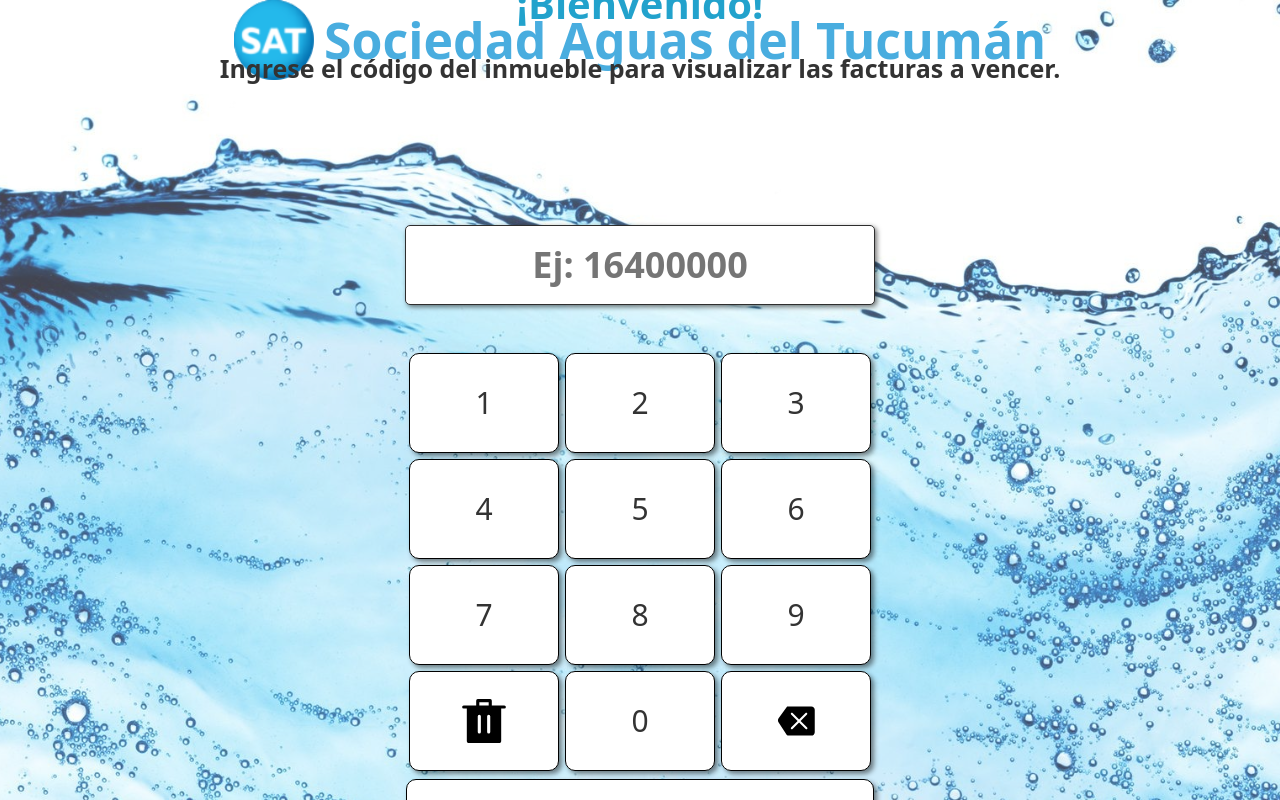
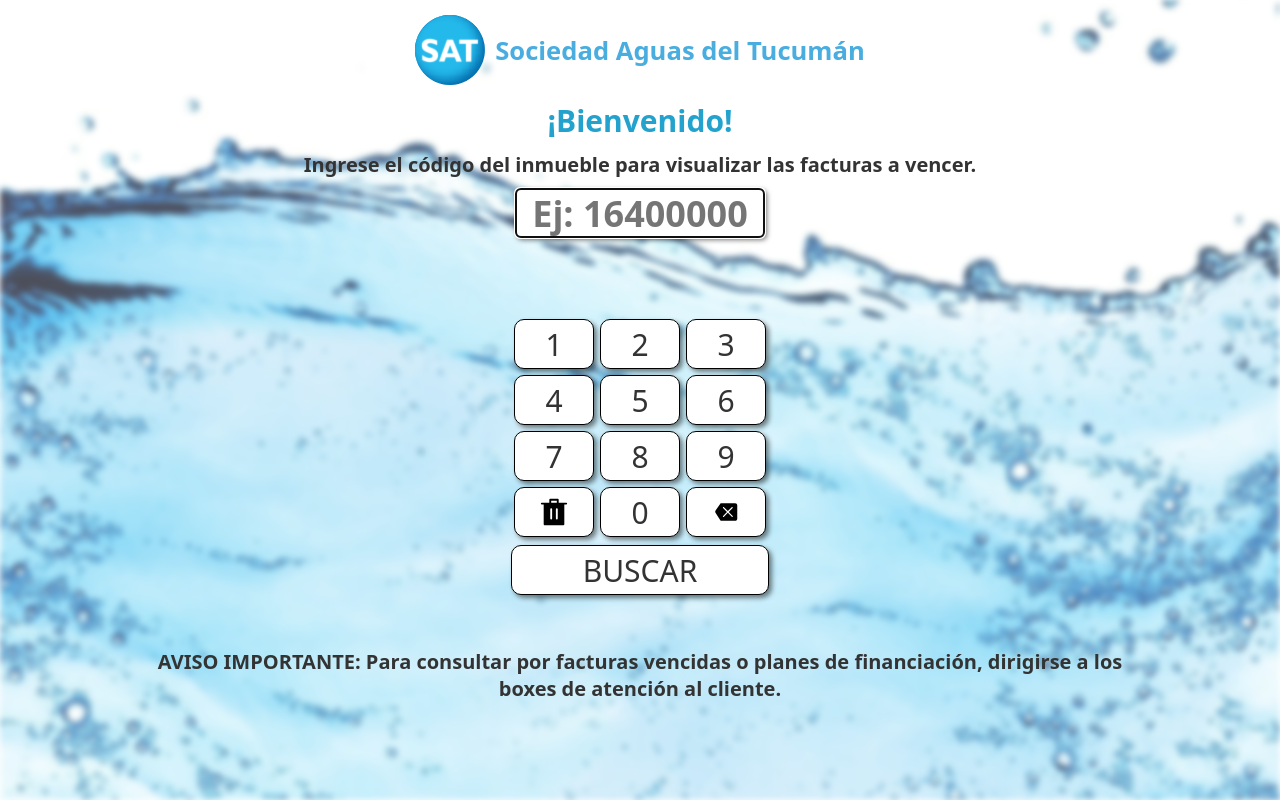
Before and after one commit to Davidvg29/sat-web-totem, a React (Vite) app in the folder frontend/: page / in a window 1280 px wide. Shown: the top 800 px of the page. Built offline with nearby package versions, Linux system fonts and the light colour scheme.

Commit message:
cambios de estilos

```diff
--- a/frontend/index.html
+++ b/frontend/index.html
@@ -3,7 +3,7 @@
   <head>
     <meta charset="UTF-8" />
     <link rel="icon" type="image/svg+xml" href="./src/assets/icono.png" />
-    <meta name="viewport" content="width=device-width, initial-scale=1.0" />
+    <meta name="viewport" content="width=device-width, initial-scale=1, maximum-scale=1, user-scalable=no">
     <title>SAT - Sociedad Aguas del Tucumán</title>
   </head>
   <body>
--- a/frontend/src/components/FacturasVigentes/FacturasVigentes.module.css
+++ b/frontend/src/components/FacturasVigentes/FacturasVigentes.module.css
@@ -32,7 +32,7 @@
 }
 
 .buttonPrint{
-  background-color: #f78533;
+  background-color: var(--naranja);
   border-radius: 5px;
   width: 100px;
   height: 30px;
@@ -48,7 +48,8 @@
 .buttonPrint:hover{
   cursor: pointer;
   background-color: #d6f5ff;
-  color: black
+  color: black;
+  transform: scale(1.1);
 }
 .buttonPrint img{
   width: 25px;
--- a/frontend/src/components/Header/Header.module.css
+++ b/frontend/src/components/Header/Header.module.css
@@ -4,14 +4,24 @@
     justify-content: center;
     align-items: center;
     padding: 10px;
+    margin: 10px;
     text-align: center;
     height: 10vh;
 }
 header img{
     margin-right: 10px;
-    width: 80px;
+    width: 70px;
 }
 header h1{
     color: var(--azul-sat);
-    font-size: 50px;
+    font-size: 2vw;
 }
+
+@media (max-width: 1080px) and (min-height: 1080px) {
+    header h1{
+        font-size: 4vw;
+    }
+    header img{
+    width: 55px;
+}
+}
--- a/frontend/src/components/Inmueble/Inmueble.jsx
+++ b/frontend/src/components/Inmueble/Inmueble.jsx
@@ -31,14 +31,15 @@
     return (
         <div className={css.containerInmueble}>
         <div className={css.containerBack}>
-            <Link to="/">
-                <svg fill="#000000" viewBox="0 0 1024 1024" xmlns="http://www.w3.org/2000/svg">
+            <Link to="/" className={css.linkBack}>
+                <svg fill="#ffffff" viewBox="0 0 1024 1024" xmlns="http://www.w3.org/2000/svg">
                 <g id="SVGRepo_bgCarrier" strokeWidth="0"></g>
                 <g id="SVGRepo_tracerCarrier" strokeLinecap="round" strokeLinejoin="round"></g>
                 <g id="SVGRepo_iconCarrier">
                     <path d="M222.927 580.115l301.354 328.512c24.354 28.708 20.825 71.724-7.883 96.078s-71.724 20.825-96.078-7.883L19.576 559.963a67.846 67.846 0 01-13.784-20.022 68.03 68.03 0 01-5.977-29.488l.001-.063a68.343 68.343 0 017.265-29.134 68.28 68.28 0 011.384-2.6 67.59 67.59 0 0110.102-13.687L429.966 21.113c25.592-27.611 68.721-29.247 96.331-3.656s29.247 68.721 3.656 96.331L224.088 443.784h730.46c37.647 0 68.166 30.519 68.166 68.166s-30.519 68.166-68.166 68.166H222.927z"></path>
                 </g>
                 </svg>
+                <p>volver atras</p>
             </Link>
         </div>
             <div className={css.containerInformacion}>
--- a/frontend/src/components/Inmueble/Inmueble.module.css
+++ b/frontend/src/components/Inmueble/Inmueble.module.css
@@ -18,6 +18,7 @@
     display: flex;
     justify-content: center;
     align-items: center;
+    padding: 20px;
 }
 
 .subContainerInformacion{
@@ -47,6 +48,32 @@
     width: 100%;
     max-width: 100%;
     padding-left: 10%;
+    z-index: 1000;
+    display: flex;
+}
+.linkBack{
+    display: flex;
+    justify-content: start;
+    align-items: center;
+    background-color: var(--naranja);
+    padding: 10px;
+    border-radius: 10px;
+    color: white;
+    text-decoration: none;
+    box-shadow: 2px 2px 5px rgba(0, 0, 0, 0.500);
+    margin-bottom: 10px;
+}
+.linkBack p{
+    color: white;
+    font-weight: 600;
+}
+.linkBack:hover{
+    background-color: #ec7c2c;
+    transform: scale(1.1);
+}
+.containerBack p{
+    /* background-color: red; */
+    margin-left: 10px;
 }
 
 .containerDireccion{
@@ -73,4 +100,5 @@
 .pReviseDatos{
     /* background-color: red; */
     margin-top: 20px;
+    text-align: center;
 }
--- a/frontend/src/components/Keyboard/Keyboard.module.css
+++ b/frontend/src/components/Keyboard/Keyboard.module.css
@@ -25,3 +25,15 @@
     cursor: pointer;
     background-color: #a1e7ff;
 }
+
+@media  (orientation: landscape) {
+    .key{
+        width: 80px;
+        height: 50px;
+        font-size: 30px;
+    }
+    .key svg{
+        width: 30px;
+    }
+
+}
--- a/frontend/src/components/SearchInmueble/SearchInmueble.jsx
+++ b/frontend/src/components/SearchInmueble/SearchInmueble.jsx
@@ -60,7 +60,7 @@
             <p><b>Ingrese el código del inmueble para visualizar las facturas a vencer.</b></p>
             <div className={css.containerInputKeyboard}>
                 <form onSubmit={searchInmueble}>
-                    <input className={css.inputValueCodInmueble} type="number" value={inputValue} onChange={handleChange} placeholder="Ej: 16400000"/>
+                    <input className={css.inputValueCodInmueble} type="number" autoFocus value={inputValue} onChange={handleChange} placeholder="Ej: 16400000"/>
                 </form>
                 <p className={css.message}>{message}</p>
                 <div className={css.containerKeyboard}>
--- a/frontend/src/components/SearchInmueble/SearchInmueble.module.css
+++ b/frontend/src/components/SearchInmueble/SearchInmueble.module.css
@@ -1,29 +1,32 @@
 .containerSearchInmueble {
   display: flex;
   flex-direction: column;
-  justify-content: center;
+  /* justify-content: center; */
   align-items: center;
   text-align: center;
   width: 100vw;
-  height: 90vh;
+  height: 80vh;
+  /* background-color: #22a2cc; */
+   /* margin-top: 10%; */
 }
 
 .containerSearchInmueble h2{
-  margin: 20px;
+  /* margin: 20px; */
   color: #22a2cc;
-  font-size: 40px;
+  font-size: 30px;
 }
 
 .containerSearchInmueble input{
     text-align: center;
 }
 .containerSearchInmueble p{
-  font-size: 25px;
+  font-size: 20px;
+  margin: 10px;
 }
 .containerInputKeyboard{
   /* background-color: red; */
   height: 90vh;
-  margin-top: 15vh;
+  /* margin-top: 15%; */
   display: flex;
   justify-content: start;
   align-items: center;
@@ -37,6 +40,7 @@
     flex-direction: column;
     justify-content: center;
     align-items: center;
+    height: 45vh;
 }
 
 .butonBuscar{
@@ -94,3 +98,22 @@
   padding: 0 10% 0 10%;
   margin-top: 10%;
 }
+
+@media  (orientation: landscape) {
+    .containerKeyboard{
+
+    }
+    .message{
+      /* height: 20px; */
+      width: 500px;
+      margin-bottom: 0px;
+    }
+    .inputValueCodInmueble {
+      height: 50px;
+      width: 250px;
+      margin: 0;
+    }
+    .butonBuscar{
+      height: 50px;
+    }
+}
--- a/frontend/src/index.css
+++ b/frontend/src/index.css
@@ -1,7 +1,7 @@
 :root {
   /* --azul-sat: #22a2cc;  */
   --azul-sat: rgb(73, 173, 223);
-
+  --naranja: #f78533;
 }
 
 *{
@@ -13,7 +13,7 @@
   color: #333333;
 }
 
-body{
+/* body{
   background-image: url(../../frontend/src//assets/clean-water.jpg);
   background-repeat: no-repeat;
   background-size: cover;
@@ -22,4 +22,29 @@
   height: 100vh;
   max-width: 100vw;
   background-attachment: fixed;
+} */
+
+body {
+  position: relative;
+  height: 100vh;
+  max-width: 100vw;
+  margin: 0;
+  overflow: hidden;
 }
+
+body::before {
+  content: "";
+  position: fixed;
+  top: 0;
+  left: 0;
+  width: 100%;
+  height: 100%;
+  background-image: url(../../frontend/src/assets/clean-water.jpg);
+  background-size: cover;
+  background-repeat: no-repeat;
+  background-position: center;
+  background-color: rgba(255, 255, 255, 0.295);
+  background-blend-mode: overlay;
+  filter: blur(3px);
+  z-index: -1;
+}
```
